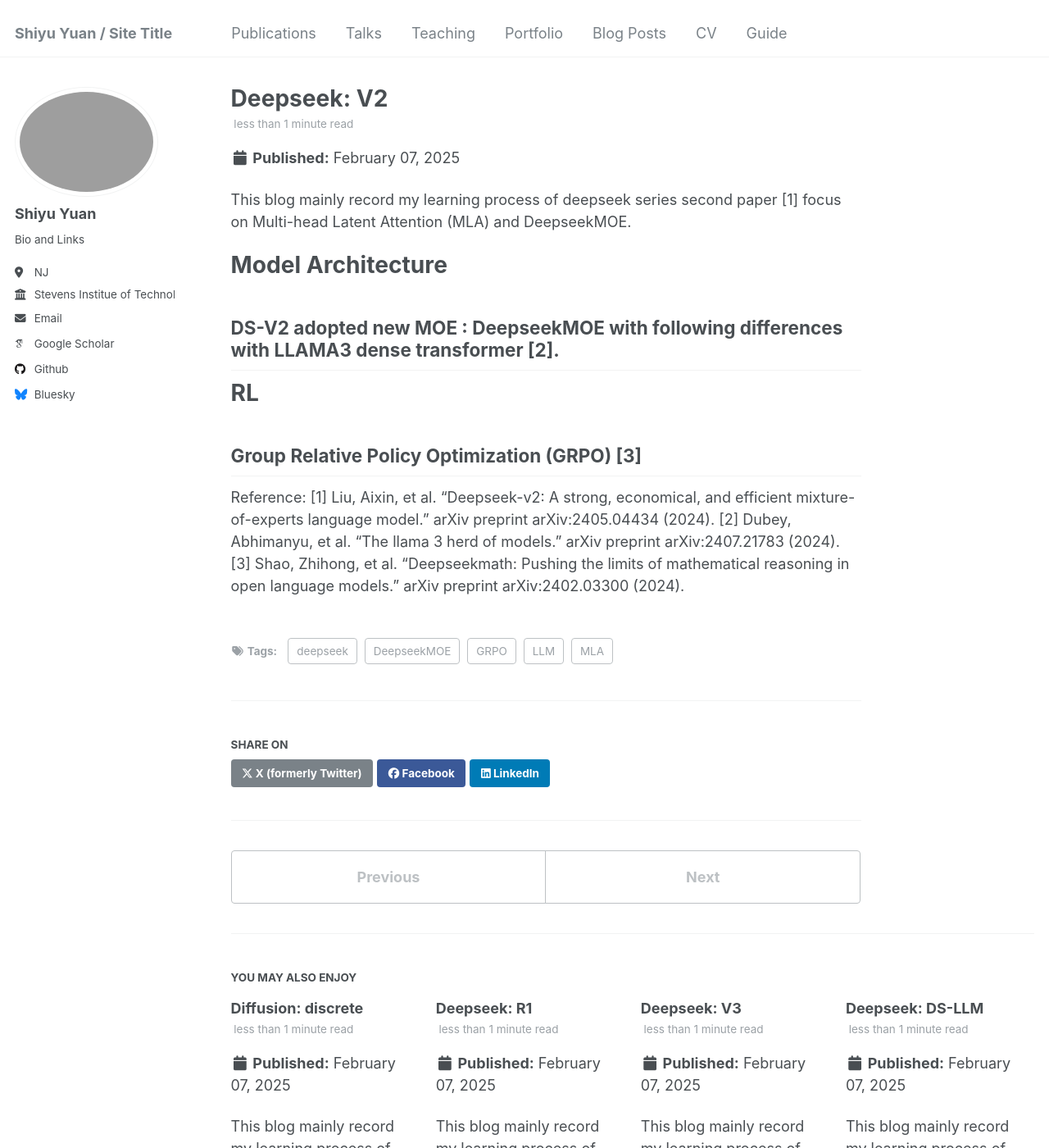
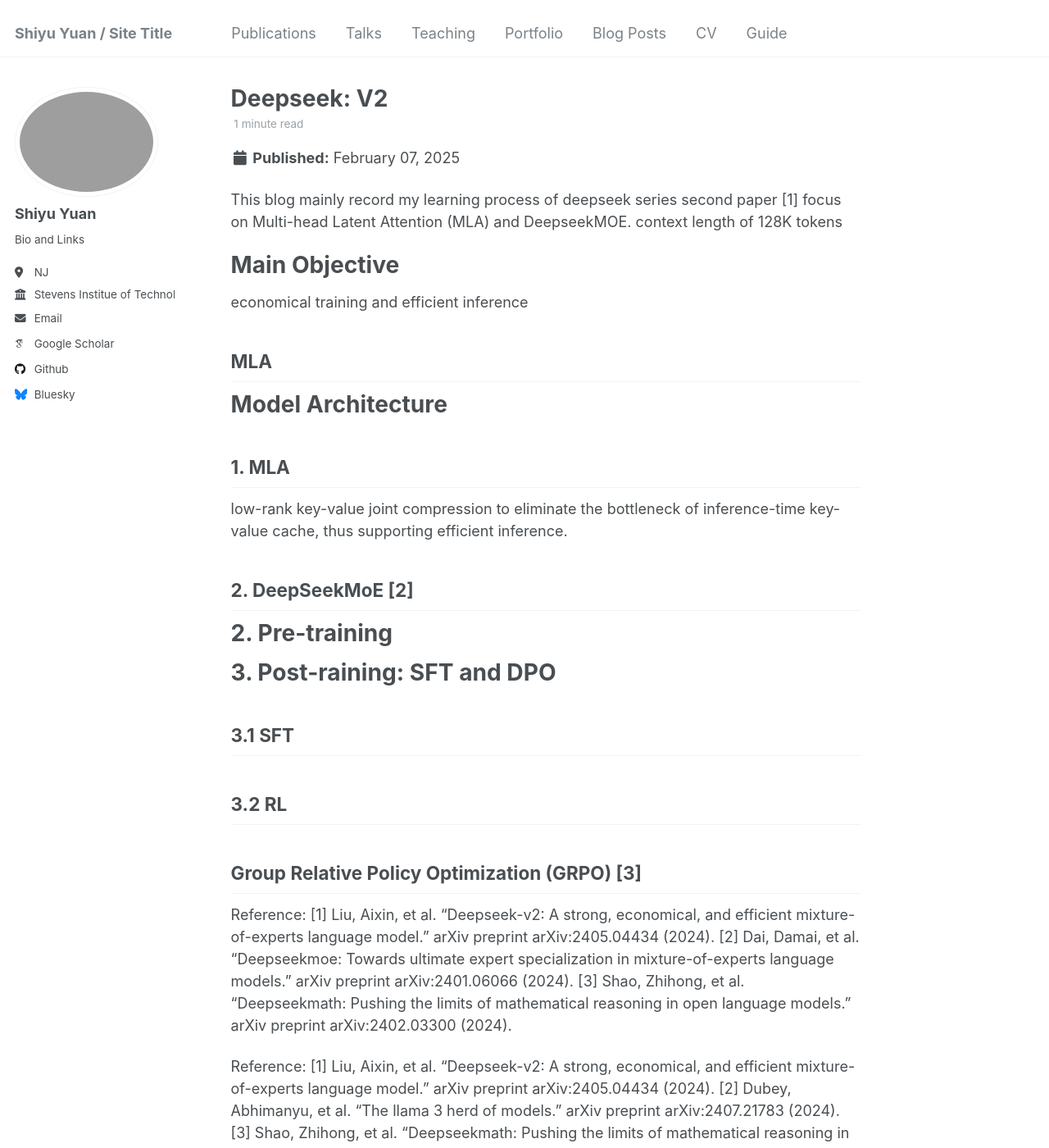
Before and after one commit to syyuan2021/syy2025, a Jekyll site: the page built from _posts/2025-02-07-blog-post-2.md, in a window 1280 px wide and 1400 px high. Shown: the whole window at 82% size. Built offline with Jekyll 4.4.1, drawn with Linux system fonts in a browser that asks for light colours; some web fonts are replaced; some of the changed text lies outside the part shown.

Commit message:
Update 2025-02-07-blog-post-2.md

```diff
--- a/_posts/2025-02-07-blog-post-2.md
+++ b/_posts/2025-02-07-blog-post-2.md
@@ -6,17 +6,43 @@ tags:
   - LLM
   - deepseek
   - MLA
-  - DeepseekMOE
-  - GRPO
+  - economical training
+  - efficient inference
+  - long context
 ---
 
 This blog mainly record my learning process of deepseek series second paper [1] focus on Multi-head Latent Attention (MLA) and DeepseekMOE.
-# Model Architecture
-## DS-V2 adopted new MOE : DeepseekMOE with following differences with LLAMA3 dense transformer [2].
+context length of 128K tokens
+
+# Main Objective
+economical training and efficient inference
+
+## MLA
 
 
-# RL
+# Model Architecture
+## 1. MLA
+low-rank key-value joint compression to eliminate the bottleneck of inference-time key-value cache, thus supporting efficient inference.
+
+
+## 2. DeepSeekMoE [2]
+
+
+# 2. Pre-training
+
+# 3. Post-raining: SFT and DPO
+## 3.1 SFT
+
+## 3.2 RL
 ## Group Relative Policy Optimization (GRPO) [3]
+
+
+
+
+Reference:
+[1] Liu, Aixin, et al. "Deepseek-v2: A strong, economical, and efficient mixture-of-experts language model." arXiv preprint arXiv:2405.04434 (2024).
+[2] Dai, Damai, et al. "Deepseekmoe: Towards ultimate expert specialization in mixture-of-experts language models." arXiv preprint arXiv:2401.06066 (2024).
+[3] Shao, Zhihong, et al. "Deepseekmath: Pushing the limits of mathematical reasoning in open language models." arXiv preprint arXiv:2402.03300 (2024).
 
 
 
```
